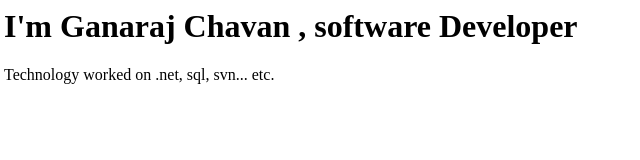
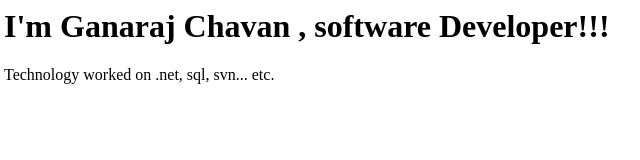
Before and after one commit to ganaraj/ganaraj.github.in, a plain HTML site: page index.html in a window 1280 px wide. Shown: the full height of the page, 4-644 px from the left. Drawn offline with Linux system fonts and the light colour scheme.

Commit message:
this is first page site

```diff
--- a/index.html
+++ b/index.html
@@ -1,5 +1,5 @@
   <div>
-    <h1>I'm Ganaraj Chavan&nbsp;, software Developer</h1>
+    <h1>I'm Ganaraj Chavan&nbsp;, software Developer!!!</h1>
     <p>Technology worked on .net, sql, svn... etc.</p>
   </div>
 </div><!-- ends .full-width that started in header.html -->
```
